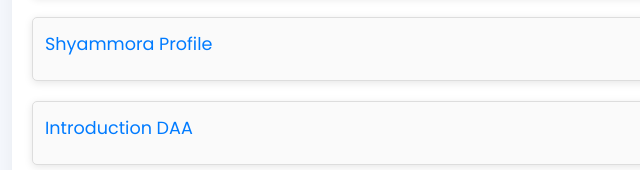
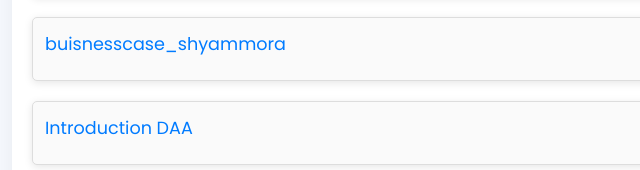
Before and after one commit to priyanshukhatri10/daa_portfolio.github.io, a plain HTML site: page index.html in a window 1280 px wide. Shown: the part 1291-1461 px from the top of the page, 178-818 px from the left. Drawn offline with Linux system fonts and the light colour scheme.

Commit message:
Update index.html

```diff
--- a/index.html
+++ b/index.html
@@ -221,7 +221,7 @@
         <ul>
             <li><a href="https://github.com/your-github-username" target="_blank">GitHub</a></li>
             <li><a href="https://linkedin.com/in/your-linkedin-profile" target="_blank">LinkedIn</a></li>
-            <li><a href="https://github.com/priyanshukhatri10/daa_portfolio.github.io/edit/main/index.html" target="_blank">Shyammora Profile</a></li>
+            <li><a href="buisnesscase_shyammora.html">buisnesscase_shyammora</a></li>
             <li><a href="introduction_daa.html" target="_blank">Introduction DAA</a></li>
         </ul>
 
```
